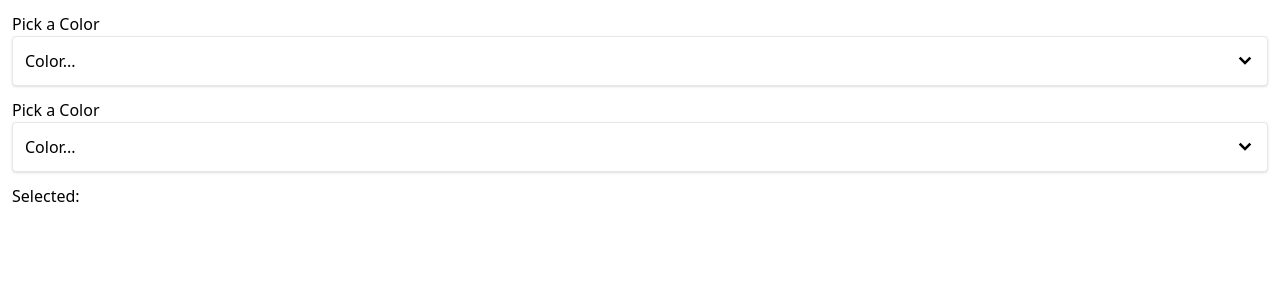
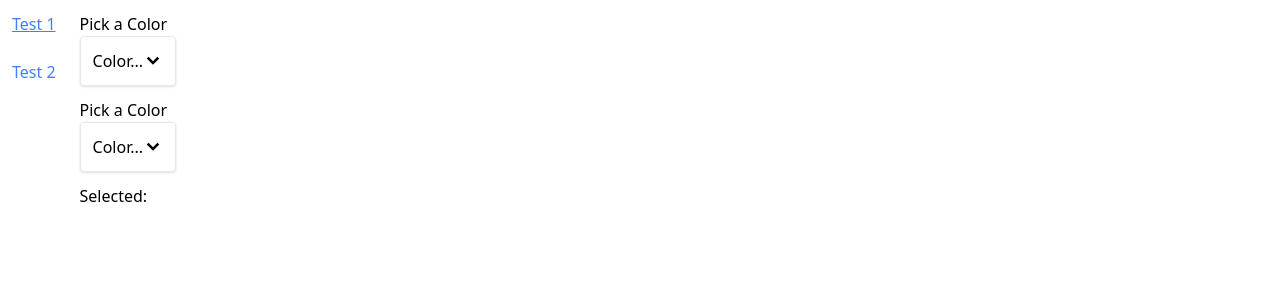
Before and after one commit to Christian1984/modern-react-with-redux-course, a React (Vite) app in the folder 7-components/: page / in a window 1280 px wide. Shown: the top 300 px of the page. Built offline with nearby package versions, Linux system fonts and the light colour scheme.

Commit message:
basic navigation wip

```diff
--- a/7-components/src/App.tsx
+++ b/7-components/src/App.tsx
@@ -1,11 +1,17 @@
 // import { ButtonPage } from "./pages/ButtonPage";
 // import { AccordionPage } from "./pages/AccordionPage";
+import { MainNavigation } from "./components/MainNavigation";
 import { DropdownPage } from "./pages/DropdownPage";
 
 function App() {
   // return <ButtonPage />;
   // return <AccordionPage />;
-  return <DropdownPage />;
+  return (
+    <div className="flex">
+      <MainNavigation />
+      <DropdownPage />
+    </div>
+  );
 }
 
 export default App;
--- /dev/null
+++ b/7-components/src/components/Link.tsx
@@ -0,0 +1,25 @@
+import { useContext, useState } from "react";
+import { NavigationContext, NavigationContextType } from "../context/Navigation";
+
+type LinkProps = {
+  label: string;
+  to: string;
+};
+
+const Link = ({ to, label }: LinkProps) => {
+  const { navigate } = useContext(NavigationContext) as NavigationContextType;
+  return (
+    <a
+      className="p-3 text-blue-500 cursor-pointer hover:underline"
+      href={to}
+      onClick={(e) => {
+        e.preventDefault();
+        navigate(to);
+      }}
+    >
+      {label}
+    </a>
+  );
+};
+
+export { Link };
--- /dev/null
+++ b/7-components/src/components/MainNavigation.tsx
@@ -0,0 +1,12 @@
+import { Link } from "./Link";
+
+const MainNavigation = () => {
+  return (
+    <div className="flex flex-col">
+      <Link to="/test1" label="Test 1" />
+      <Link to="/test2" label="Test 2" />
+    </div>
+  );
+};
+
+export { MainNavigation };
--- /dev/null
+++ b/7-components/src/context/Navigation.tsx
@@ -0,0 +1,31 @@
+import React, { createContext, useEffect, useState } from "react";
+
+type NavigationContextType = {
+  path: string;
+  navigate: (to: string) => void;
+};
+
+const NavigationContext = createContext<NavigationContextType | null>(null);
+
+const NavigationProvider = ({ children }: { children: React.ReactNode }) => {
+  const [path, setPath] = useState(window.location.pathname);
+
+  const handlePopstate = () => {
+    setPath(window.location.pathname);
+  };
+
+  useEffect(() => {
+    window.addEventListener("popstate", handlePopstate);
+    return () => window.removeEventListener("popstate", handlePopstate);
+  }, []);
+
+  const navigate = (to: string) => {
+    window.history.pushState({}, "", to);
+    setPath(to);
+  };
+
+  return <NavigationContext.Provider value={{ path, navigate }}>{children}</NavigationContext.Provider>;
+};
+
+export { NavigationContext, NavigationProvider };
+export type { NavigationContextType };
--- a/7-components/src/main.tsx
+++ b/7-components/src/main.tsx
@@ -2,9 +2,12 @@ import React from "react";
 import ReactDOM from "react-dom/client";
 import App from "./App";
 import "../index.css";
+import { NavigationProvider } from "./context/Navigation";
 
 ReactDOM.createRoot(document.getElementById("root") as HTMLElement).render(
   <React.StrictMode>
-    <App />
+    <NavigationProvider>
+      <App />
+    </NavigationProvider>
   </React.StrictMode>
 );
--- a/7-components/src/pages/DropdownPage.tsx
+++ b/7-components/src/pages/DropdownPage.tsx
@@ -11,7 +11,7 @@ const DropdownPage = () => {
   ];
 
   return (
-    <>
+    <div>
       <div className="m-3" onClick={() => console.log("click")}>
         <Dropdown label="Pick a Color" items={items} value={selected} handleSelect={setSelected} />
       </div>
@@ -21,7 +21,7 @@ const DropdownPage = () => {
       <div className="m-3">
         Selected: <span className={`text-${selected ? selected.value : "black"}-500`}>{selected?.label}</span>
       </div>
-    </>
+    </div>
   );
 };
 
```
